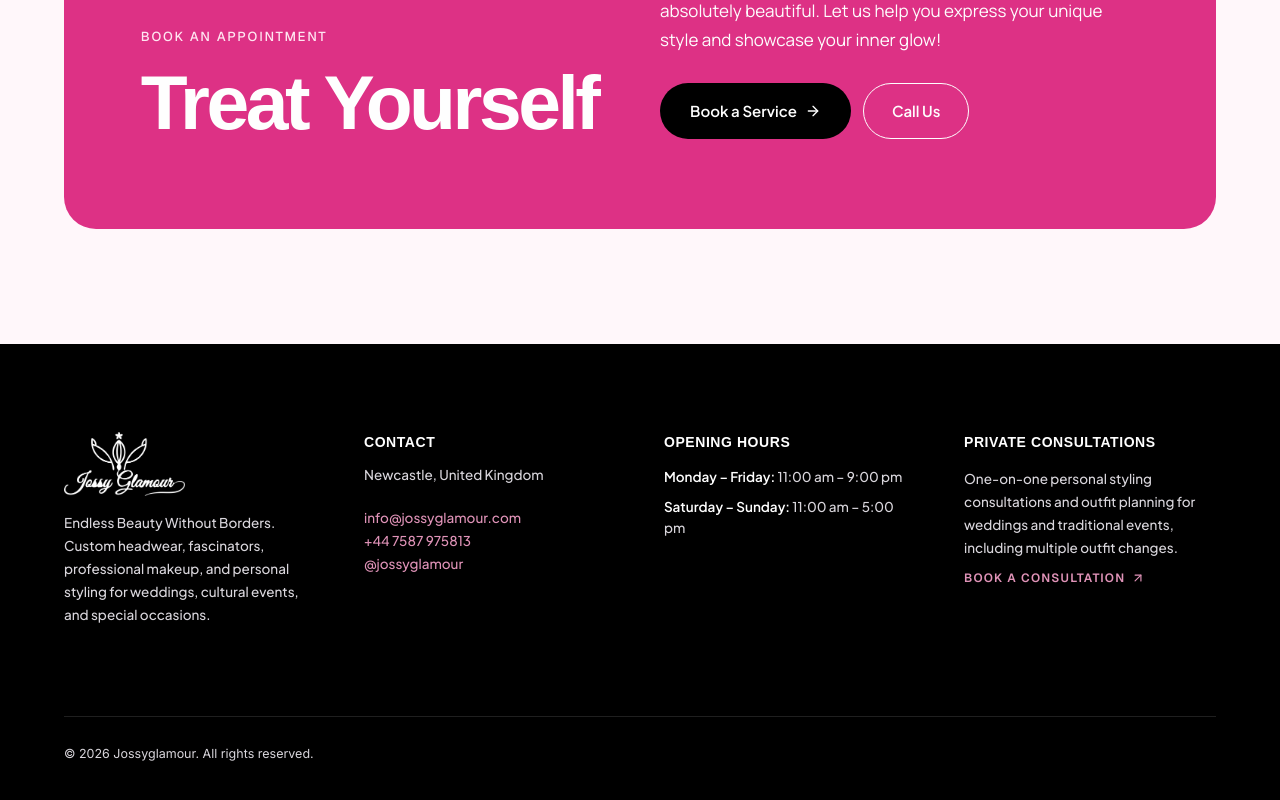
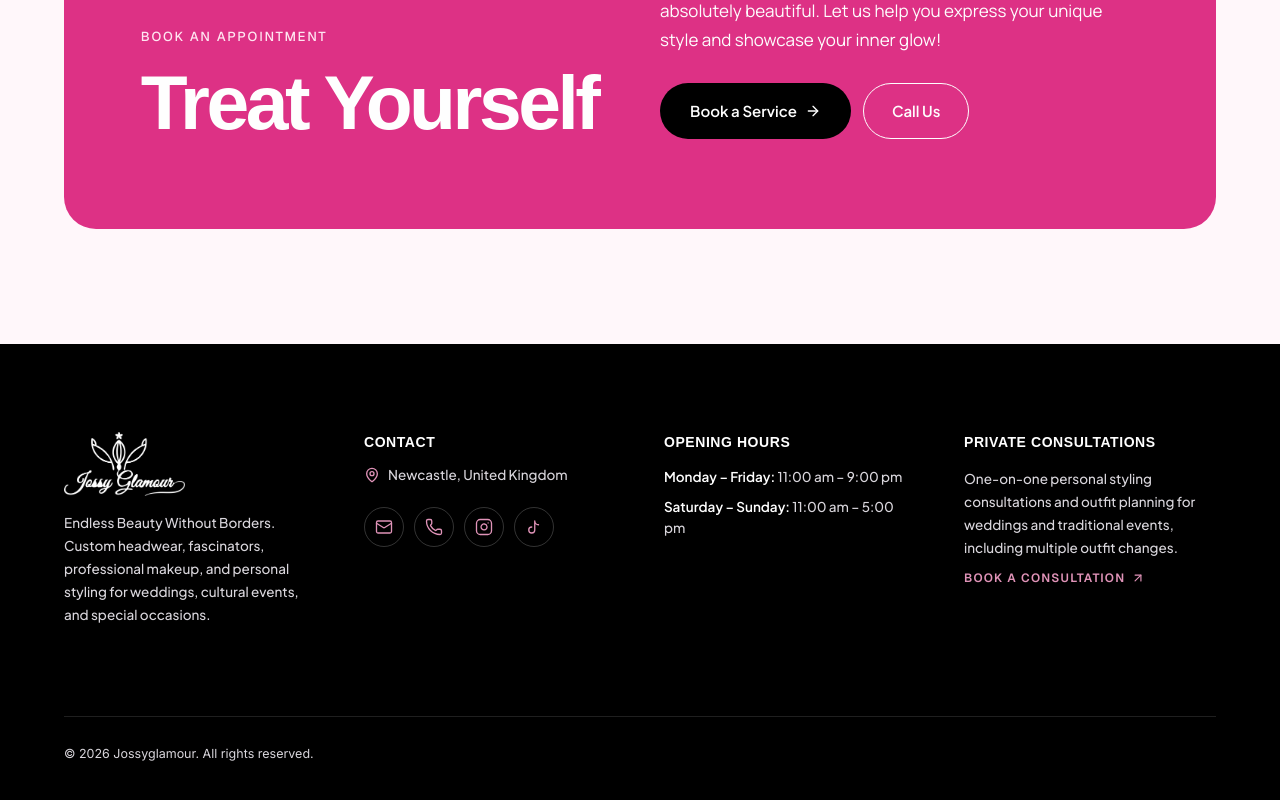
Before and after one commit to Ayotheg/JossyGlamour, a React (Vite) app: page / in a window 1280 px wide. Shown: the part 5861-6661 px from the top of the page. Built offline with nearby package versions, Linux system fonts and the light colour scheme; a web font is replaced by a local one.

Commit message:
Added icons

```diff
--- a/index.html
+++ b/index.html
@@ -101,7 +101,10 @@
                 "closes": "17:00"
               }
             ],
-            "sameAs": ["https://instagram.com/jossyglamour"],
+            "sameAs": [
+              "https://instagram.com/jossyglamour",
+              "https://www.tiktok.com/@newcastleglamheadwear"
+            ],
             "knowsAbout": [
               "Bridal makeup",
               "Event makeup",
--- /dev/null
+++ b/src/components/BrandIcons.jsx
@@ -0,0 +1,38 @@
+// Lucide no longer ships brand logos, so these two are drawn here in the same
+// 24px outline style and take the same props as a Lucide icon.
+function BrandIcon({ children, ...props }) {
+  return (
+    <svg
+      xmlns="http://www.w3.org/2000/svg"
+      width="24"
+      height="24"
+      viewBox="0 0 24 24"
+      fill="none"
+      stroke="currentColor"
+      strokeWidth="2"
+      strokeLinecap="round"
+      strokeLinejoin="round"
+      {...props}
+    >
+      {children}
+    </svg>
+  )
+}
+
+export function Instagram(props) {
+  return (
+    <BrandIcon {...props}>
+      <rect x="2" y="2" width="20" height="20" rx="5" />
+      <path d="M16 11.37A4 4 0 1 1 12.63 8 4 4 0 0 1 16 11.37z" />
+      <path d="M17.5 6.5h.01" />
+    </BrandIcon>
+  )
+}
+
+export function Tiktok(props) {
+  return (
+    <BrandIcon {...props}>
+      <path d="M9 12a4 4 0 1 0 4 4V4a5 5 0 0 0 5 5" />
+    </BrandIcon>
+  )
+}
--- a/src/components/Footer.jsx
+++ b/src/components/Footer.jsx
@@ -1,5 +1,6 @@
-import { ArrowUpRight } from 'lucide-react'
+import { ArrowUpRight, Mail, MapPin, Phone } from 'lucide-react'
 import { site } from '../config/site.js'
+import { Instagram, Tiktok } from './BrandIcons.jsx'
 import Reveal from './Reveal.jsx'
 
 const year = new Date().getFullYear()
@@ -8,6 +9,25 @@ const headingClass =
   'mb-1.5 font-display text-sm font-bold tracking-[0.04em] text-white uppercase'
 const linkClass =
   'text-pink-300 transition-colors duration-(--dur-fast) hover:text-white'
+const iconLinkClass =
+  'flex size-10 items-center justify-center rounded-full border border-white/20 text-pink-300 transition-colors duration-(--dur-fast) hover:border-pink-500 hover:bg-pink-500 hover:text-white'
+
+const contacts = [
+  { label: `Email ${site.email}`, href: `mailto:${site.email}`, icon: Mail },
+  { label: `Call ${site.phone}`, href: site.phoneHref, icon: Phone },
+  {
+    label: `Instagram ${site.instagramHandle}`,
+    href: site.instagram,
+    icon: Instagram,
+    external: true,
+  },
+  {
+    label: `TikTok ${site.tiktokHandle}`,
+    href: site.tiktok,
+    icon: Tiktok,
+    external: true,
+  },
+]
 
 function Footer() {
   return (
@@ -32,22 +52,24 @@ function Footer() {
 
           <div className="flex flex-col gap-1.5 text-[13.5px] leading-[1.7]">
             <h2 className={headingClass}>Contact</h2>
-            <span className="text-grey-300">{site.location}</span>
-            <div className="mt-3.5 flex flex-col items-start">
-              <a href={`mailto:${site.email}`} className={linkClass}>
-                {site.email}
-              </a>
-              <a href={site.phoneHref} className={linkClass}>
-                {site.phone}
-              </a>
-              <a
-                href={site.instagram}
-                target="_blank"
-                rel="noopener noreferrer"
-                className={linkClass}
-              >
-                {site.instagramHandle}
-              </a>
+            <span className="flex items-center gap-2 text-grey-300">
+              <MapPin className="size-4 shrink-0 text-pink-300" aria-hidden="true" />
+              {site.location}
+            </span>
+            <div className="mt-3.5 flex flex-wrap gap-2.5">
+              {contacts.map(({ label, href, icon: Icon, external }) => (
+                <a
+                  key={href}
+                  href={href}
+                  aria-label={label}
+                  title={label}
+                  target={external ? '_blank' : undefined}
+                  rel={external ? 'noopener noreferrer' : undefined}
+                  className={iconLinkClass}
+                >
+                  <Icon className="size-4.5" strokeWidth={1.75} aria-hidden="true" />
+                </a>
+              ))}
             </div>
           </div>
 
--- a/src/config/site.js
+++ b/src/config/site.js
@@ -15,6 +15,8 @@ export const site = {
   whatsapp: 'https://wa.me/447587975813',
   instagram: 'https://instagram.com/jossyglamour',
   instagramHandle: '@jossyglamour',
+  tiktok: 'https://www.tiktok.com/@newcastleglamheadwear',
+  tiktokHandle: '@newcastleglamheadwear',
   hours: [
     { days: 'Monday – Friday', time: '11:00 am – 9:00 pm' },
     { days: 'Saturday – Sunday', time: '11:00 am – 5:00 pm' },
```
